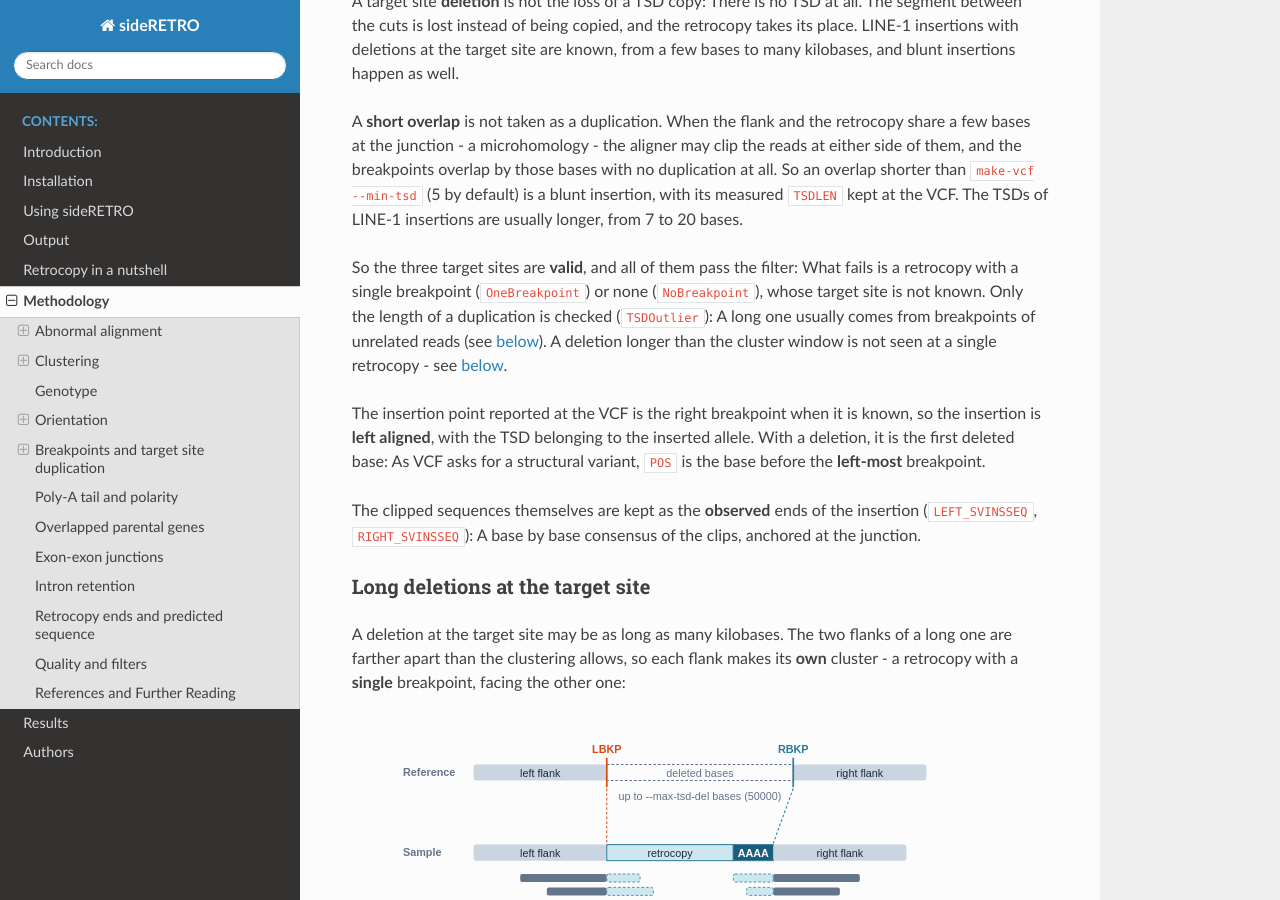
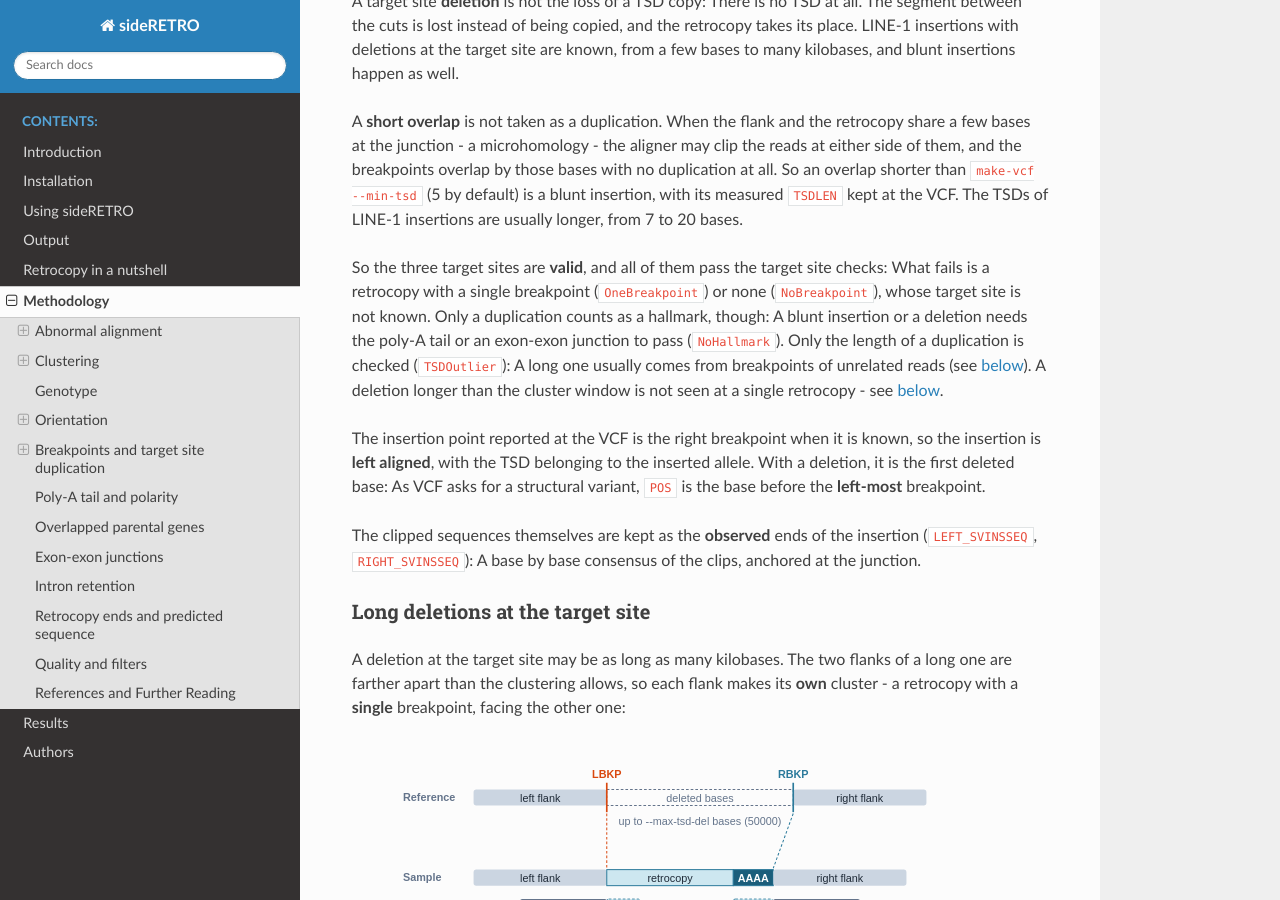
Before and after one commit to galantelab/sideRETRO, a Sphinx documentation site: the page built from docs/method.rst, in a window 1280 px wide and 900 px high, scrolled down 11188 px. Built offline with Sphinx 7.4.7 and the Read the Docs theme 3.1.0, drawn with Linux system fonts in a browser that asks for light colours.

Commit message:
UPDATE: tests/sim: Tandem repeat at the target site and the docs of the hallmarks

```diff
--- a/docs/intro.rst
+++ b/docs/intro.rst
@@ -77,8 +77,10 @@ Supporting reads
 Quality and filters
   A **quality** score for each event and **filters** that check
   whether the insertion point is well defined - split reads, both
-  breakpoints and the target site duplication - so the events that
-  ``PASS`` are good targets for validation.
+  breakpoints and the target site - and whether there is a hallmark of
+  retrotransposition - an exon-exon junction, the poly-A tail or a
+  target site duplication -, at the primary chromosomes, so the events
+  that ``PASS`` are good targets for validation.
 
 Genomic context
   The retrocopy integration site context: If the retrotransposition
--- a/docs/method.rst
+++ b/docs/method.rst
@@ -527,9 +527,11 @@ insertion, with its measured ``TSDLEN`` kept at the VCF. The TSDs of
 LINE-1 insertions are usually longer, from 7 to 20 bases.
 
 So the three target sites are **valid**, and all of them pass the
-filter: What fails is a retrocopy with a single breakpoint
+target site checks: What fails is a retrocopy with a single breakpoint
 (``OneBreakpoint``) or none (``NoBreakpoint``), whose target site is not
-known. Only the length of a duplication is checked (``TSDOutlier``):
+known. Only a duplication counts as a hallmark, though: A blunt
+insertion or a deletion needs the poly-A tail or an exon-exon junction
+to pass (``NoHallmark``). Only the length of a duplication is checked (``TSDOutlier``):
 A long one usually comes from breakpoints of unrelated reads (see
 :ref:`below <method_tsd_limits>`). A deletion longer than the cluster
 window is not seen at a single retrocopy - see
```
Also changed, not shown: docs/output.rst (+7 -6 lines), 2 other files.
